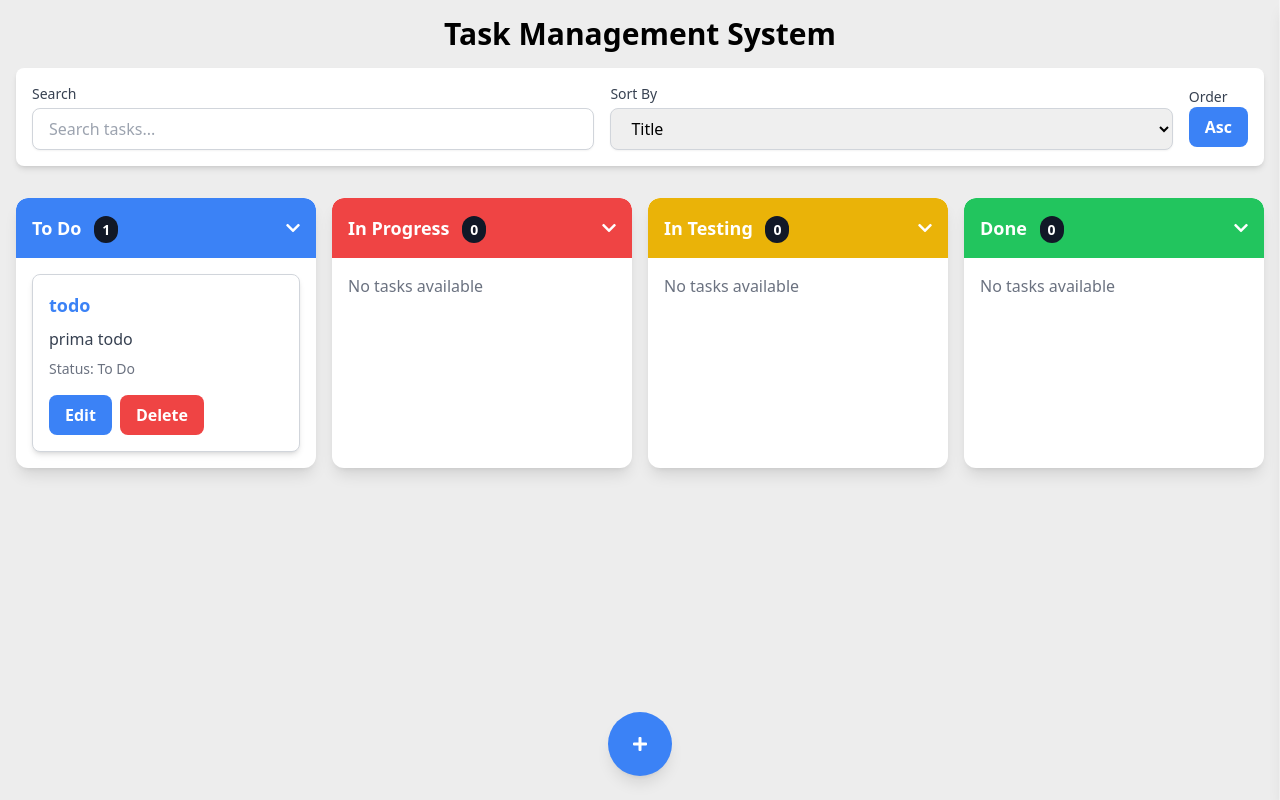
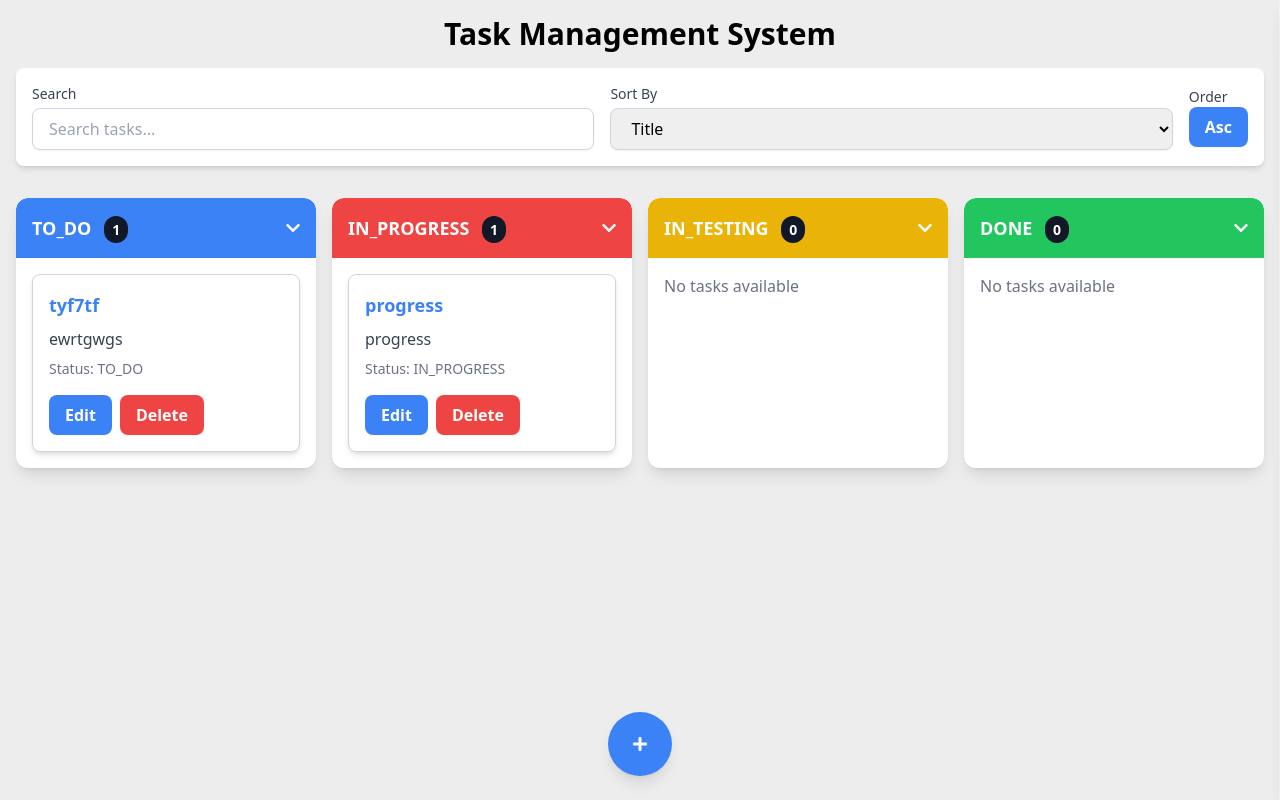
Before and after one commit to VinciprovaR/ineo-tms, an Angular app: page /home in a window 1280 px wide. Built offline with nearby package versions, Linux system fonts and the light colour scheme; data requests are answered from the project's data file.

Commit message:
Refractor drag drop in kanban-column

```diff
--- a/db.json
+++ b/db.json
@@ -1,11 +1,18 @@
 {
   "tasks": [
     {
-      "id": "b6ff",
-      "title": "todo",
-      "summary": "prima todo ",
-      "description": "ciao ciao ciao come va com va",
-      "status": "To Do"
+      "id": "780b",
+      "title": "progress",
+      "summary": "progress",
+      "description": "progress progress",
+      "status": "IN_PROGRESS"
+    },
+    {
+      "id": "c837",
+      "title": "tyf7tf",
+      "summary": "ewrtgwgs",
+      "description": "asdfasfa",
+      "status": "TO_DO"
     }
   ]
 }
--- a/src/app/components/filter/filter.component.ts
+++ b/src/app/components/filter/filter.component.ts
@@ -1,6 +1,7 @@
-import { Component, EventEmitter, Output, Input } from '@angular/core';
+import { Component, EventEmitter, Output, Input, signal } from '@angular/core';
 import { CommonModule } from '@angular/common';
 import { FormsModule } from '@angular/forms';
+import { Task } from '../../models/task.model';
 
 @Component({
   standalone: true,
@@ -27,6 +28,7 @@ export class FilterComponent {
    */
   onFilterChange(event: Event): void {
     const input = event.target as HTMLInputElement;
+
     this.filterQueryChange.emit(input.value);
   }
 
--- a/src/app/components/kanban-board/kanban-board.component.html
+++ b/src/app/components/kanban-board/kanban-board.component.html
@@ -1,12 +1,12 @@
 <div class="space-y-8">
   <div>
     <app-filter
-      [filterQuery]="filterQuery()"
       [sortKey]="sortKey()"
       [sortDirection]="sortDirection()"
       (filterQueryChange)="onFilterQueryChange($event)"
       (sortKeyChange)="onSortKeyChange($event)"
       (sortDirectionChange)="onSortDirectionChange($event)"
+      [filterQuery]="filterQuery()"
     ></app-filter>
   </div>
 
@@ -43,27 +43,18 @@
       </div>
 
       <!-- Corpo della colonna (imploso/esploso) -->
-      @if(!isCollapsed(taskByStatus.status)) {
-      <div class="kanban-body p-4 space-y-4">
-        <!-- Skeleton loader o messaggio di "nessun task" -->
-        @if(taskByStatus.tasks.length === 0){ @if(isLoading$()){
-        <app-skeleton-loader></app-skeleton-loader>
-        } @else {
-        <p class="text-gray-500 text-center md:text-left">No tasks available</p>
-        } }
-
-        <!-- Lista di task -->
-        @for(task of filterAndSortTasks(taskByStatus.tasks); track task.id){
-        <div class="space-y-2">
-          <app-task
-            [task]="task"
-            (delete)="deleteTask($event)"
-            (update)="updateTask($event)"
-          ></app-task>
-        </div>
-        }
+      <div class="h-full">
+        <app-kanban-column
+          [status]="taskByStatus.status"
+          [tasks]="filterAndSortTasks(taskByStatus.tasks)"
+          [connectedLists]="connectedLists"
+          [isCollapsed]="isCollapsed(taskByStatus.status)"
+          [isLoading]="isLoading$()"
+          (taskMoved)="updateTask($event.task)"
+          (taskDeleted)="deleteTask($event)"
+          (taskUpdated)="updateTask($event)"
+        ></app-kanban-column>
       </div>
-      }
     </div>
     }
   </div>
--- a/src/app/components/kanban-board/kanban-board.component.ts
+++ b/src/app/components/kanban-board/kanban-board.component.ts
@@ -1,20 +1,25 @@
+import {
+  CdkDragDrop,
+  DragDropModule,
+  moveItemInArray,
+  transferArrayItem,
+} from '@angular/cdk/drag-drop';
 import { CommonModule } from '@angular/common';
 import { Component, computed, inject, signal } from '@angular/core';
 import { FormsModule } from '@angular/forms';
 import { Task, TaskStatus, TaskStatusClass } from '../../models/task.model';
 import { TaskService } from '../../services/task.service';
-import { TaskComponent } from '../task/task.component';
 import { FilterComponent } from '../filter/filter.component';
-import { SkeletonLoaderComponent } from '../skeleton-loader/skeleton-loader.component';
+import { KanbanColumnComponent } from '../kanban-column/kanban-column.component';
 
 @Component({
   standalone: true,
   imports: [
     CommonModule,
-    TaskComponent,
     FormsModule,
     FilterComponent,
-    SkeletonLoaderComponent,
+    DragDropModule,
+    KanbanColumnComponent,
   ],
   selector: 'app-kanban-board',
   templateUrl: './kanban-board.component.html',
@@ -37,51 +42,26 @@ export class KanbanBoardComponent {
     }))
   );
 
+  connectedLists = this.statuses.map((status) => `kanban-column-${status}`);
+
   constructor() {}
 
-  /**
-   * Deletes a task by its ID.
-   * Calls the TaskService to remove a task from the list of tasks.
-   *
-   * @param id - The unique identifier of the task to delete.
-   */
   deleteTask(id: number): void {
     this.taskService.deleteTask(id);
   }
 
-  /**
-   * Updates a task with new data.
-   * Calls the TaskService to update an existing task.
-   *
-   * @param updatedTask - The updated task object with new data.
-   */
   updateTask(updatedTask: Task): void {
     this.taskService.updateTask(updatedTask).subscribe(() => {
       console.log('Task updated successfully');
     });
   }
 
-  /**
-   * Filters and sorts the list of tasks displayed on the Kanban board.
-   * The function filters tasks based on the filter query and then sorts them
-   * based on the selected sort key and direction.
-   *
-   * @param tasks - The list of tasks to be filtered and sorted.
-   * @returns A filtered and sorted array of tasks.
-   */
   filterAndSortTasks(tasks: Task[]): Task[] {
     return tasks
       .filter((task) => this.filterTask(task))
       .sort((a, b) => this.sortTasks(a, b));
   }
 
-  /**
-   * Filters a single task based on the current filter query.
-   * The task matches if its title, description, or status contains the filter query.
-   *
-   * @param task - The task to check against the filter query.
-   * @returns True if the task matches the filter query, otherwise false.
-   */
   filterTask(task: Task): boolean {
     const query = this.filterQuery().toLowerCase();
     return (
@@ -91,15 +71,6 @@ export class KanbanBoardComponent {
     );
   }
 
-  /**
-   * Sorts two tasks based on the selected sort key and direction.
-   * The sort key determines which property to compare (e.g., title, description, status).
-   * The sort direction can be 'asc' for ascending or 'desc' for descending.
-   *
-   * @param a - The first task to compare.
-   * @param b - The second task to compare.
-   * @returns A sorting order value: -1 if a < b, 1 if a > b, 0 if a === b.
-   */
   sortTasks(a: Task, b: Task): number {
     const key = this.sortKey() as keyof Task;
     const valueA = a[key] ? a[key]!.toString().toLowerCase() : '';
@@ -111,32 +82,14 @@ export class KanbanBoardComponent {
     return 0;
   }
 
-  /**
-   * Updates the current filter query with a new query string.
-   * Triggered when the user updates the input for the task filter.
-   *
-   * @param query - The new filter query string.
-   */
   onFilterQueryChange(query: string): void {
     this.filterQuery.set(query);
   }
 
-  /**
-   * Updates the current sort key with a new key.
-   * Triggered when the user selects a new key to sort tasks.
-   *
-   * @param key - The new sort key (e.g., title, description, status).
-   */
   onSortKeyChange(key: string): void {
     this.sortKey.set(key);
   }
 
-  /**
-   * Updates the current sort direction with a new direction.
-   * Triggered when the user toggles the sort direction (ascending/descending).
-   *
-   * @param direction - The new sort direction ('asc' for ascending, 'desc' for descending).
-   */
   onSortDirectionChange(direction: 'asc' | 'desc'): void {
     this.sortDirection.set(direction);
   }
--- /dev/null
+++ b/src/app/components/kanban-column/kanban-column.component.html
@@ -0,0 +1,30 @@
+<div
+  cdkDropList
+  [id]="'kanban-column-' + status"
+  [cdkDropListData]="tasks"
+  [cdkDropListConnectedTo]="connectedLists"
+  (cdkDropListDropped)="onTaskDrop($event)"
+  class="space-y-2 h-full"
+>
+  @if(!isCollapsed) {
+  <div class="kanban-body p-4 space-y-4">
+    <!-- Skeleton loader o messaggio di "nessun task" -->
+    @if(tasks.length === 0) { @if(isLoading) {
+    <app-skeleton-loader></app-skeleton-loader>
+    } @else {
+    <p class="text-gray-500 text-center md:text-left">No tasks available</p>
+    } }
+
+    <!-- Lista di task -->
+    @for(task of tasks; track task.id) {
+    <div cdkDrag class="space-y-2">
+      <app-task
+        [task]="task"
+        (delete)="deleteTask($event)"
+        (update)="updateTask($event)"
+      ></app-task>
+    </div>
+    }
+  </div>
+  }
+</div>
--- /dev/null
+++ b/src/app/components/kanban-column/kanban-column.component.ts
@@ -0,0 +1,75 @@
+import { CommonModule } from '@angular/common';
+import { Component, EventEmitter, Input, Output } from '@angular/core';
+import {
+  DragDropModule,
+  CdkDragDrop,
+  moveItemInArray,
+  transferArrayItem,
+} from '@angular/cdk/drag-drop';
+import { Task, TaskStatus } from '../../models/task.model';
+import { TaskComponent } from '../task/task.component';
+import { SkeletonLoaderComponent } from '../skeleton-loader/skeleton-loader.component';
+
+@Component({
+  standalone: true,
+  imports: [
+    CommonModule,
+    TaskComponent,
+    DragDropModule,
+    SkeletonLoaderComponent,
+  ],
+  selector: 'app-kanban-column',
+  templateUrl: './kanban-column.component.html',
+  styleUrls: ['./kanban-column.component.css'],
+})
+export class KanbanColumnComponent {
+  @Input() status!: string;
+  @Input() tasks: Task[] = [];
+  @Input() connectedLists: string[] = [];
+  @Input() isCollapsed = false;
+  @Input() isLoading = false;
+
+  @Output() taskMoved = new EventEmitter<{
+    task: Task;
+    newStatus: TaskStatus;
+  }>();
+  @Output() taskDeleted = new EventEmitter<number>();
+  @Output() taskUpdated = new EventEmitter<Task>();
+
+  onTaskDrop(event: CdkDragDrop<Task[]>) {
+    if (
+      event.previousContainer === event.container &&
+      event.previousIndex === event.currentIndex
+    ) {
+      return; // Se la posizione è la stessa, non fare nulla
+    }
+
+    if (event.previousContainer === event.container) {
+      // Spostamento nella stessa lista
+      moveItemInArray(
+        event.container.data,
+        event.previousIndex,
+        event.currentIndex
+      );
+    } else {
+      // Spostamento in una lista diversa
+      const task = event.previousContainer.data[event.previousIndex];
+      task.status = this.status as TaskStatus;
+      transferArrayItem(
+        event.previousContainer.data,
+        event.container.data,
+        event.previousIndex,
+        event.currentIndex
+      );
+      this.taskMoved.emit({ task, newStatus: this.status as TaskStatus });
+    }
+  }
+
+  deleteTask(id: number): void {
+    this.taskDeleted.emit(id);
+  }
+
+  updateTask(task: Task): void {
+    this.taskUpdated.emit(task);
+  }
+}
--- a/src/app/models/task.model.ts
+++ b/src/app/models/task.model.ts
@@ -1,15 +1,15 @@
 export enum TaskStatus {
-  TO_DO = 'To Do',
-  IN_PROGRESS = 'In Progress',
-  IN_TESTING = 'In Testing',
-  DONE = 'Done',
+  TO_DO = 'TO_DO',
+  IN_PROGRESS = 'IN_PROGRESS',
+  IN_TESTING = 'IN_TESTING',
+  DONE = 'DONE',
 }
 
 export const TaskStatusClass: any = {
-  'To Do': 'bg-to-do',
-  'In Progress': 'bg-in-prg',
-  'In Testing': 'bg-in-testing',
-  Done: 'bg-done',
+  TO_DO: 'bg-to-do',
+  IN_PROGRESS: 'bg-in-prg',
+  IN_TESTING: 'bg-in-testing',
+  DONE: 'bg-done',
 };
 
 export interface Task {
--- a/src/output.css
+++ b/src/output.css
@@ -701,6 +701,10 @@ video {
   height: 100vh;
 }
 
+.h-full {
+  height: 100%;
+}
+
 .w-16 {
   width: 4rem;
 }
```
Also changed, not shown: src/app/components/kanban-column/kanban-column.component.css (added).
